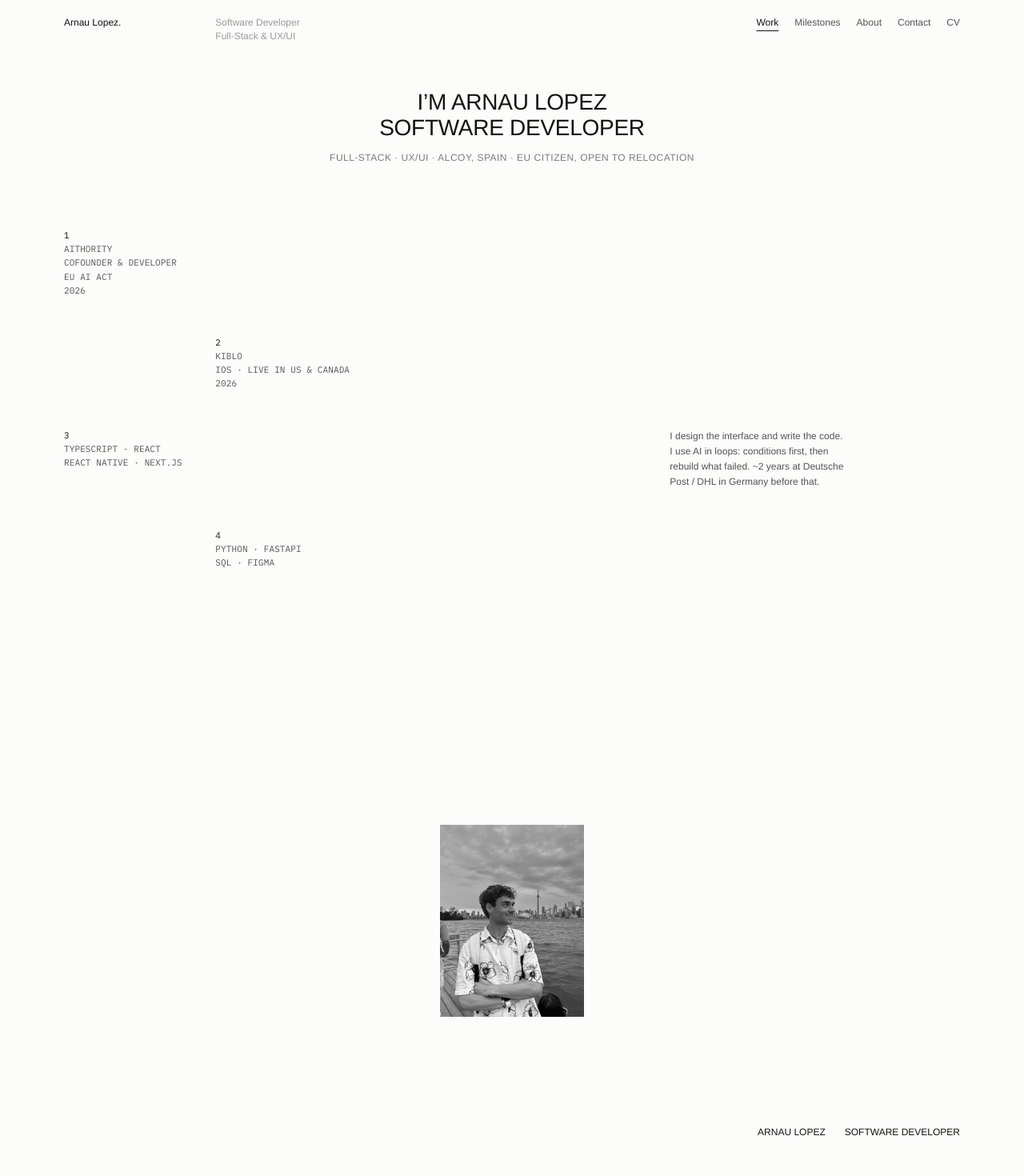
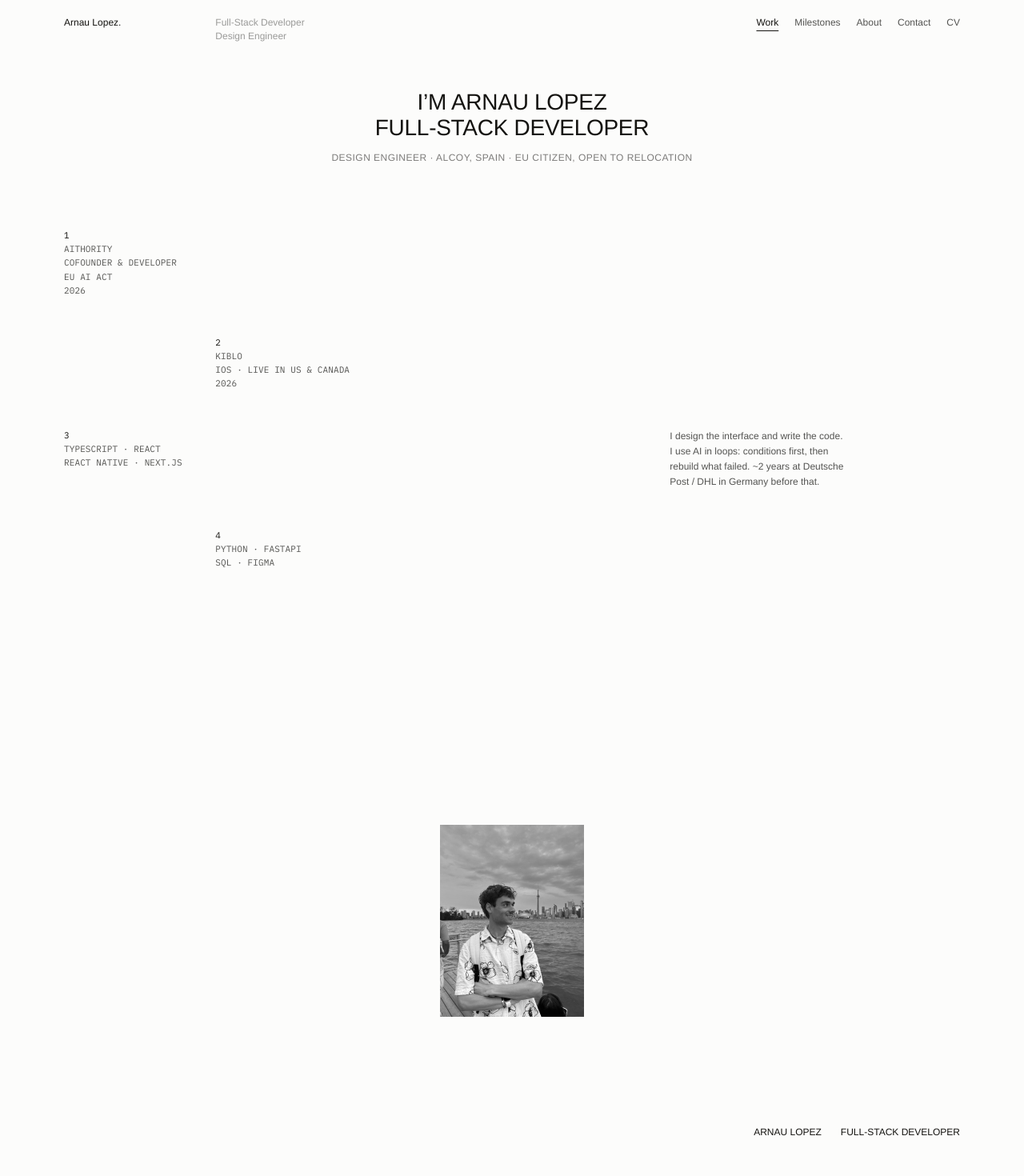
Before and after one commit to lopezsellesarnau-cmd/portfolio, a Next.js app: page / in a window 1280 px wide. Shown: the top 1470 px of the page at 80% size. Built offline with nearby package versions, Linux system fonts and the light colour scheme.

Commit message:
Change title to Full-Stack Developer · Design Engineer

```diff
--- a/app/layout.tsx
+++ b/app/layout.tsx
@@ -12,7 +12,7 @@ const serif = Newsreader({
   adjustFontFallback: false,
 })
 
-const TITLE = 'Arnau Lopez — Software Developer · Full-Stack · UX/UI'
+const TITLE = 'Arnau Lopez | Full-Stack Developer & Design Engineer'
 const DESCRIPTION =
   'Junior full-stack software developer with a design background. Cofounded and developed Aithority (EU AI Act compliance). Kiblo is live on the App Store in the US and Canada. Dross is a notarized Mac app. F1 Strategy Agent and Dev Job Tracker EU are open source. Based in Alcoy, Spain. EU citizen, open to relocation.'
 
--- a/components/contact.tsx
+++ b/components/contact.tsx
@@ -38,7 +38,7 @@ export function Contact() {
         </div>
 
         <div className="mt-16 flex flex-wrap items-center justify-between gap-4 border-t border-rule pt-6 text-[12px] uppercase tracking-[0.1em] text-fg-faint">
-          <p>Arnau Lopez — Software Developer · Full-Stack · UX/UI</p>
+          <p>Arnau Lopez · Full-Stack Developer · Design Engineer</p>
           <p>Alcoy · NL / DE · UK if sponsored</p>
         </div>
       </div>
--- a/components/copy.ts
+++ b/components/copy.ts
@@ -3,7 +3,7 @@
  * technical content (not filler). What's genuinely missing (users, metrics) is
  * left out, not invented.
  *
- * Positioning since 5 oct 2026 — Software Developer · Full-Stack · UX/UI.
+ * Positioning since 7 oct 2026: Full-Stack Developer · Design Engineer (before: Software Developer · Full-Stack · UX/UI). UX work lives on /ux.
  * Arnau's own job tracker showed "software developer" and "full-stack" have the
  * most openings and the fewest senior-only roles; UX/UI is the differentiator,
  * not the search title. Every project answers three questions: why it was
@@ -13,7 +13,7 @@
 
 export const PROFILE = {
   name: 'Arnau Lopez',
-  role: 'Software Developer · Full-Stack · UX/UI',
+  role: 'Full-Stack Developer · Design Engineer',
   eyebrow: '[ 22 · Alcoy, Spain · EU citizen, open to relocation ]',
   hero: 'Cofounded and developed Aithority, an EU AI Act compliance SaaS (May to Oct 2026). Founder of Kiblo, live on the App Store in the US and Canada. Dross, a notarized Mac app that catches frontend/backend drift. F1 Strategy Agent, open-sourced after viewers asked for the code. Dev Job Tracker EU, the data behind my own job search.',
   sub: 'TypeScript · React · React Native · Next.js · Python · FastAPI · SQL · Figma. I design the interface and write the code, and I use AI in loops: conditions first, then rebuild what failed. ~2 years at Deutsche Post / DHL in Germany; based in Spain, EU citizen, open to full-stack and software developer roles across the EU.',
@@ -468,7 +468,7 @@ export const CONTACT = {
   eyebrow: 'Spain · EU citizen, open to relocation',
   title: "Let's talk",
   cta: 'Email me',
-  note: 'Software Developer · Full-Stack · UX/UI. GitHub, LinkedIn, and CV below.',
+  note: 'Full-Stack Developer · Design Engineer. GitHub, LinkedIn, and CV below.',
 }
 
 /* ── Skills · Abilities · Milestones — one section, three registers ──────────
--- a/components/minimal.tsx
+++ b/components/minimal.tsx
@@ -67,9 +67,9 @@ export function Menu() {
           Arnau Lopez.
         </a>
         <p className="hidden pl-2 text-fg-faint md:block">
-          Software Developer
+          Full-Stack Developer
           <br />
-          Full-Stack &amp; UX/UI
+          Design Engineer
         </p>
         <nav className="col-span-2 flex justify-end gap-5 pr-2 md:col-span-4">
           {LINKS.map((l) => (
@@ -106,10 +106,10 @@ export function Hero() {
         <h1 className="text-[clamp(1.25rem,2.6vw,1.75rem)] font-normal uppercase leading-[1.15] tracking-[-0.01em] text-ink">
           I&rsquo;m Arnau Lopez
           <br />
-          Software Developer
+          Full-Stack Developer
         </h1>
         <p className="mt-3 text-[12px] uppercase tracking-[0.04em] text-fg-dim">
-          Full-Stack · UX/UI · Alcoy, Spain · EU citizen, open to relocation
+          Design Engineer · Alcoy, Spain · EU citizen, open to relocation
         </p>
       </div>
 
@@ -148,7 +148,7 @@ export function Portrait() {
       />
       <div className="frame flex justify-end gap-6 text-[12px] uppercase text-ink">
         <span>Arnau Lopez</span>
-        <span className="pr-2">Software Developer</span>
+        <span className="pr-2">Full-Stack Developer</span>
       </div>
     </section>
   )
```
